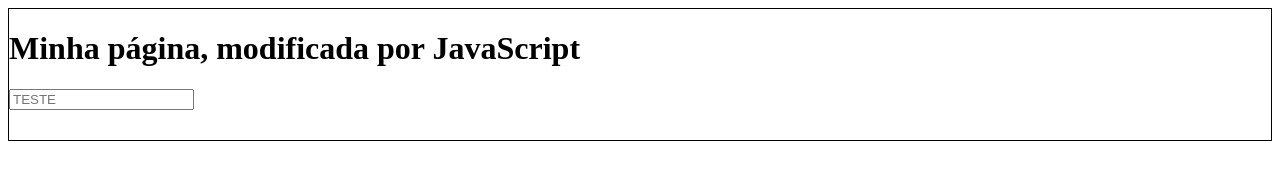
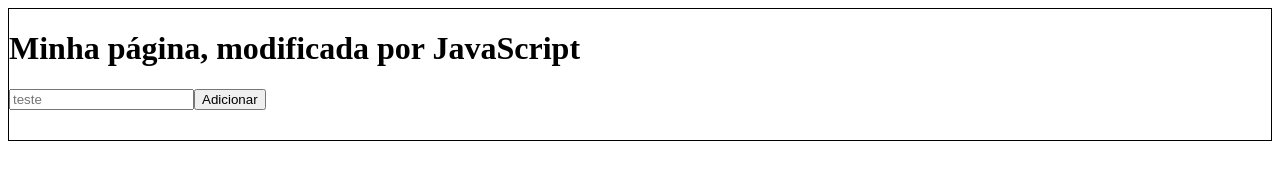
Before and after one commit to vtfeitosa/acelera_js, a plain HTML site: page Aula_03/Quiz_Obj_pt.04/index.html in a window 1280 px wide. Drawn offline with Linux system fonts and the light colour scheme.

Commit message:
code upgrade: Projetinho - Adiciona Texto

```diff
--- a/Aula_03/Quiz_Obj_pt.04/index.html
+++ b/Aula_03/Quiz_Obj_pt.04/index.html
@@ -10,7 +10,7 @@
     </head>
 
     <body>
-        <main>
+        <main id="pageContent">
         </main>
         <script src="./js/magica.js"></script>
 
--- a/Aula_03/Quiz_Obj_pt.04/js/magica.js
+++ b/Aula_03/Quiz_Obj_pt.04/js/magica.js
@@ -6,9 +6,16 @@ function skipLine(){
 }
 
 //Função para escrever um determinado conteúdo na página
-function writeContent(content){
-    let box = document.querySelector("body main");
+function writePageContent(content){
+    let box = document.querySelector("#pageContent");
     box.innerHTML = (content);
 }
 
-writeContent(`<h1>Minha página, modificada por JavaScript</h1> <input placeholder="TESTE" ></input>`);
+writePageContent(`<div><h1>Minha página, modificada por JavaScript</h1><p id= contentFromInput ></p></div><div><input id= inputContent placeholder="teste" ></input><button id=btn onclick=" writeFromInput()" >Adicionar</button>`);
+
+
+function writeFromInput(){
+    let inputContent = document.getElementById("inputContent");
+    let contentFromInput = document.querySelector("#contentFromInput");
+    contentFromInput.innerHTML += (inputContent.value);
+}
```
Also changed, not shown: Aula_03/Quiz_Obj_pt.04/assets/versions/index_v1.2.jpg (added).
